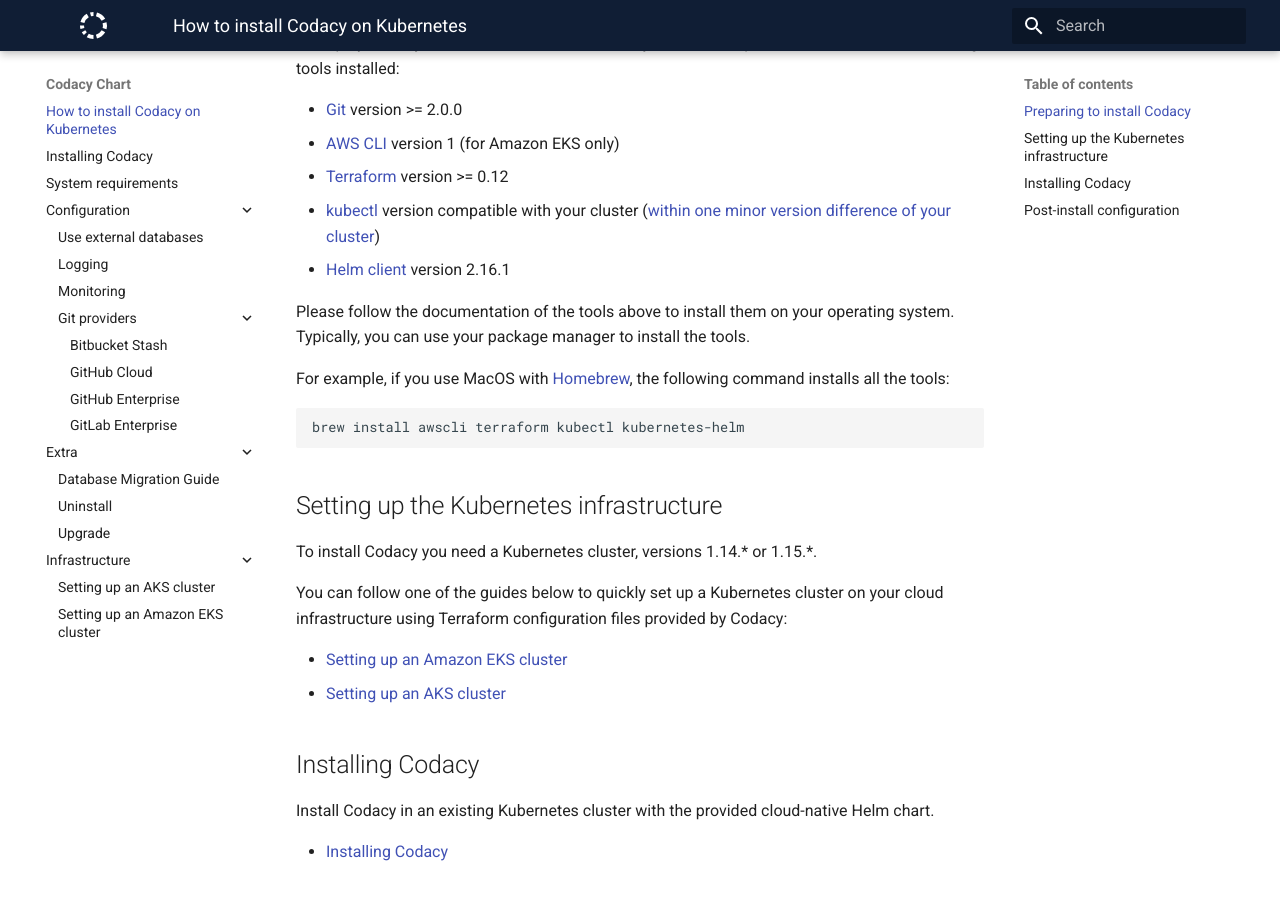
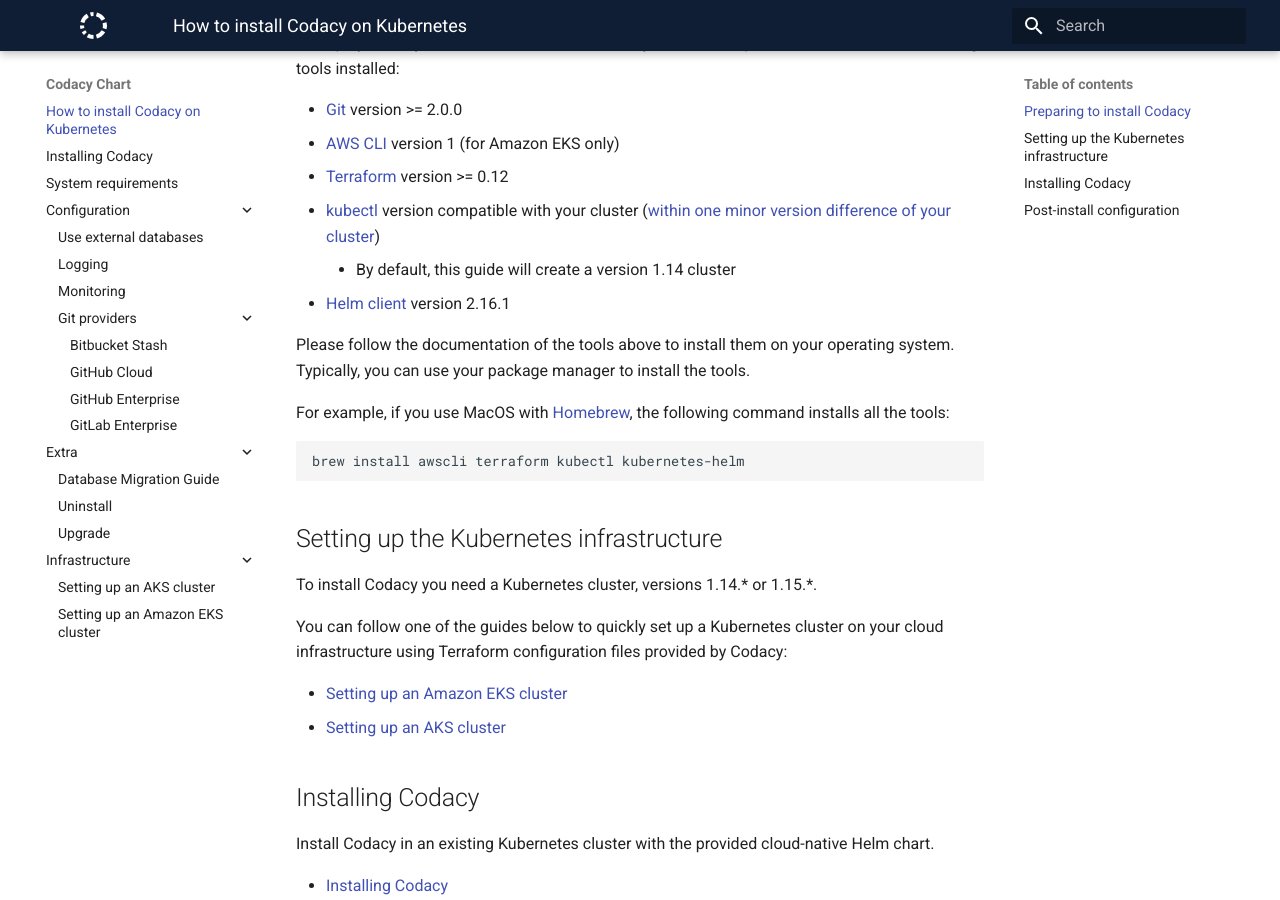
Before and after one commit to codacy/chart, an MkDocs documentation site: the page built from docs/index.md, in a window 1280 px wide and 900 px high, scrolled down 370 px. Built offline with MkDocs 1.6.1 and Material for MkDocs 9.7.7, drawn with Linux system fonts in a browser that asks for light colours.

Commit message:
Add note stating the default version of the cluster
This is the version configured in the the variables.tf file.

```diff
--- a/docs/index.md
+++ b/docs/index.md
@@ -13,6 +13,7 @@
 * [AWS CLI](https://docs.aws.amazon.com/cli/latest/userguide/install-cliv1.html) version 1 (for Amazon EKS only)
 * [Terraform](https://learn.hashicorp.com/terraform/getting-started/install.html) version >= 0.12
 * [kubectl](https://kubernetes.io/docs/tasks/tools/install-kubectl/) version compatible with your cluster ([within one minor version difference of your cluster](https://kubernetes.io/docs/tasks/tools/install-kubectl/#before-you-begin))
+    * By default, this guide will create a version 1.14 cluster
 * [Helm client](https://v2.helm.sh/docs/using_helm/#installing-helm) version 2.16.1
 
 Please follow the documentation of the tools above to install them on your operating system. Typically, you can use your package manager to install the tools.
```
